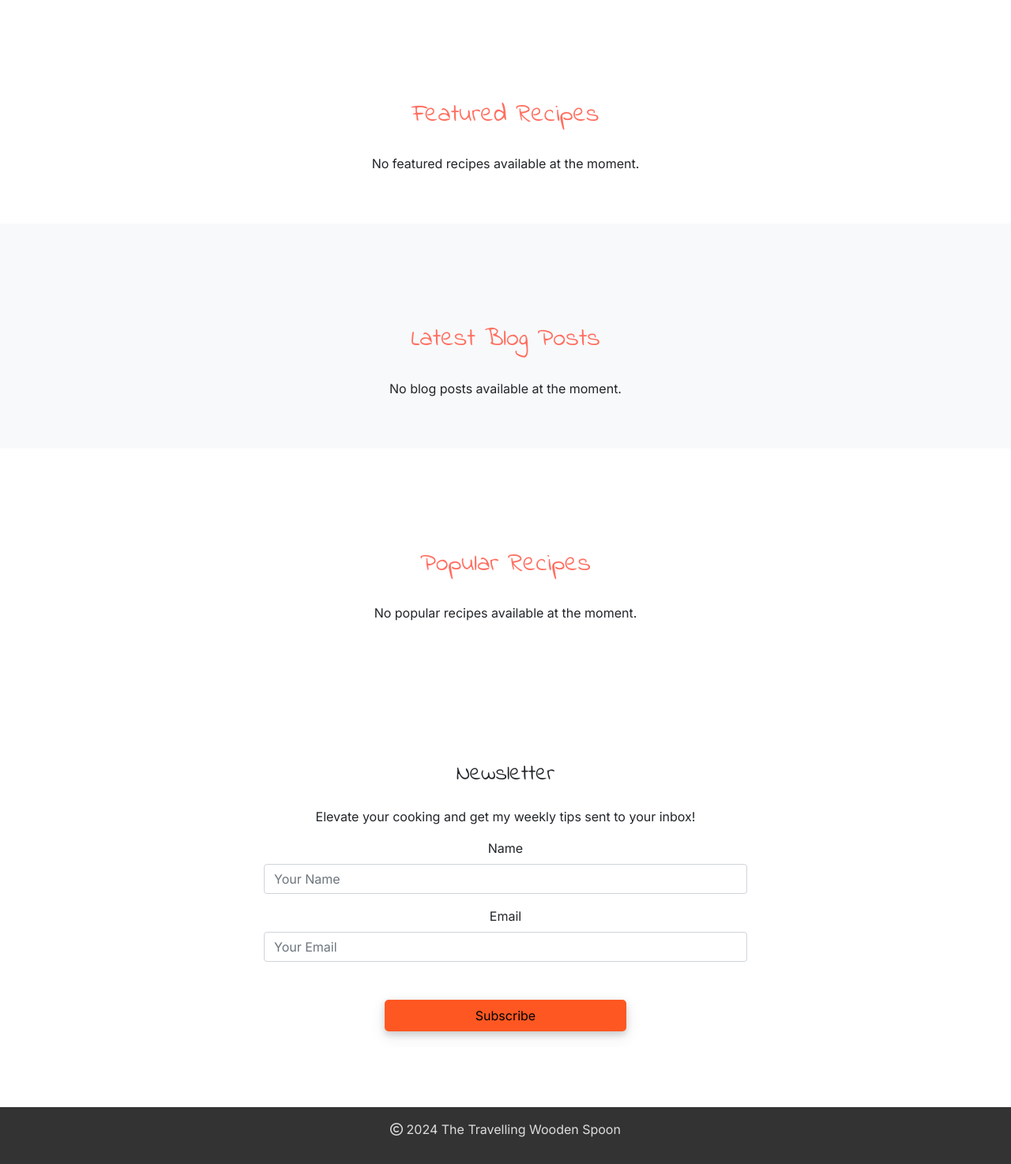
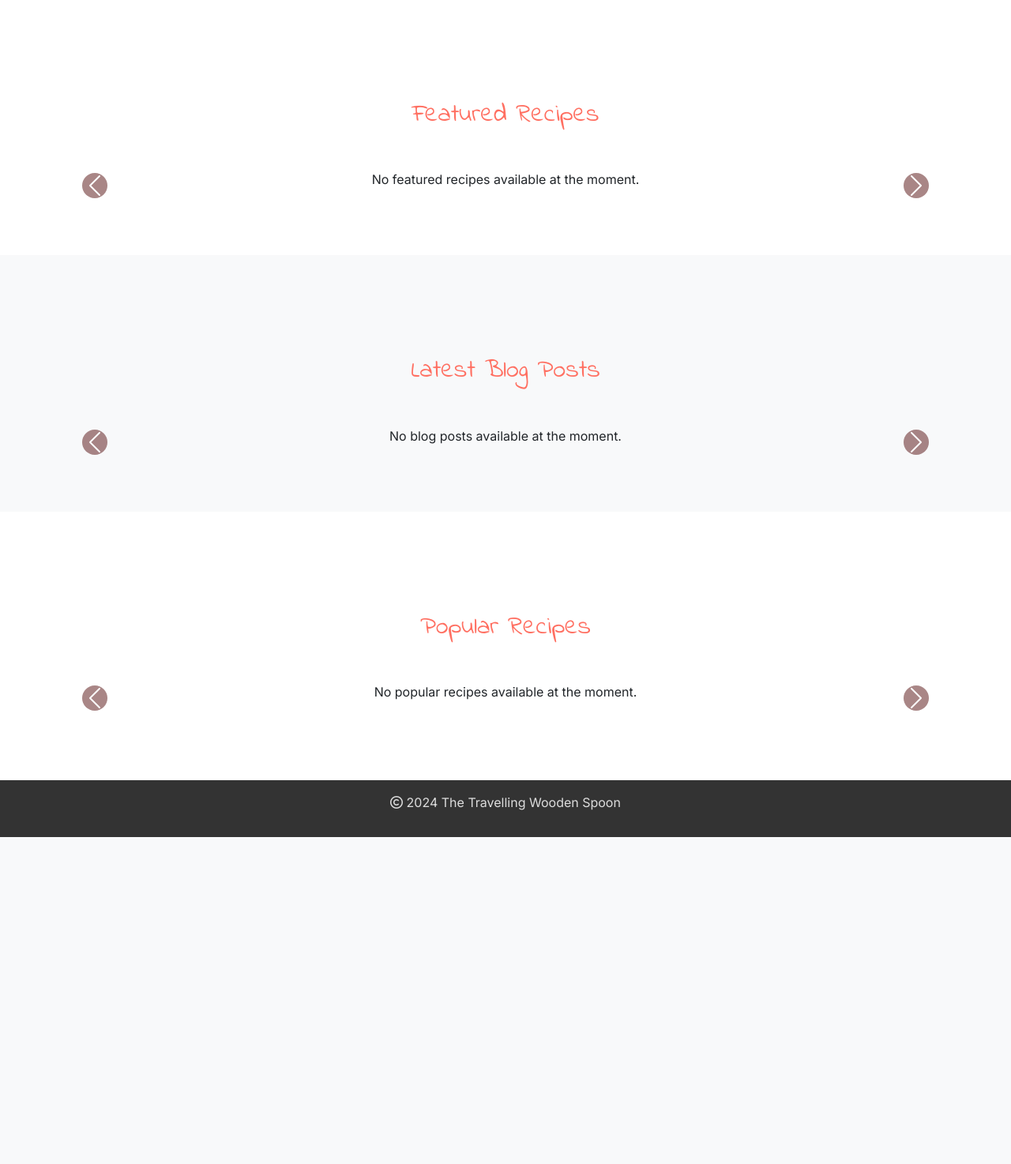
Before and after one commit to merzann/the-travelling-wooden-spoon, a Django app: page / in a window 1280 px wide. Shown: the part 863-2337 px from the top of the page at 79% size. After the commit the page ends 1923 px from the top, so only its background shows below. Run offline with Django 4.2, Linux system fonts and the light colour scheme; data that the repository does not hold is empty; some libraries are stand-ins or nearby versions.

Commit message:
feat: add carousel to each section on index.html

```diff
--- a/blog/templates/blog/index.html
+++ b/blog/templates/blog/index.html
@@ -12,6 +12,10 @@
                 Explore Recipes
             </a>
 
+            <!-- Pagination -->
+            <a href="#feartured-recipes" class="scroll-down" aria-label="scroll to next page">
+                <i class="fa-sharp fa-solid fa-angles-down"></i>
+            </a>
             <!-- Bootstrap Modal -->
             <div class="modal fade" id="categoryModal" tabindex="-1" aria-labelledby="categoryModalLabel"
                 aria-hidden="true">
@@ -37,35 +41,49 @@
                     </div>
                 </div>
             </div>
-
-            <!-- Button to scroll to next page -->
-            <article aria-label="scroll to next page section">
-            <a href="#featured-recipes" class="scroll-down">
-                <i class="fa-sharp fa-solid fa-angles-down"></i>
-            </a>
-            </article>
         </div>
     </section>
 
     <!-- Featured Recipes Section -->
-    <section id="featured-recipes" class="py-5">
+    <!-- Featured Recipes Section -->
+    <section class="py-5">
         <div class="container-fluid">
             <h2 class="section-title text-center">Featured Recipes</h2>
+            <div id="featuredCarousel" class="carousel slide" data-bs-ride="carousel">
+                <div class="carousel-inner">
+                    {% for slide in featured_recipes|slice:":3" %}
+                    <div class="carousel-item {% if forloop.first %}active{% endif %}">
                         <div class="row g-4">
                             {% for feature in featured_recipes %}
-                <div class="col-12 col-md-6 col-xl-4">
+                            <div class="col-12 col-md-6 col-lg-6 col-xl-4">
                                 <div class="card h-100">
-                        <img src="{{ feature.recipe.image.url }}" class="card-img-top" alt="{{ feature.recipe.title }}">
+                                    <img src="{{ feature.recipe.image.url }}" class="card-img-top"
+                                        alt="{{ feature.recipe.title }}">
                                     <div class="card-body">
                                         <h5 class="card-title">{{ feature.recipe.title }}</h5>
                                         <p class="card-text">{{ feature.recipe.excerpt|safe }}</p>
-                            <a href="{% url 'recipe_detail' feature.recipe.id %}" class="btn btn-custom">Read More</a>
+                                        <a href="{% url 'recipe_detail' feature.recipe.id %}"
+                                            class="btn btn-custom">Read More</a>
                                     </div>
+                                </div>
+                            </div>
+                            {% endfor %}
                         </div>
                     </div>
                     {% empty %}
                     <p>No featured recipes available at the moment.</p>
                     {% endfor %}
+                </div>
+                <button class="carousel-control-prev" type="button" data-bs-target="#featuredCarousel"
+                    data-bs-slide="prev">
+                    <span class="carousel-control-prev-icon" aria-hidden="true"></span>
+                    <span class="visually-hidden">Previous</span>
+                </button>
+                <button class="carousel-control-next" type="button" data-bs-target="#featuredCarousel"
+                    data-bs-slide="next">
+                    <span class="carousel-control-next-icon" aria-hidden="true"></span>
+                    <span class="visually-hidden">Next</span>
+                </button>
             </div>
         </div>
     </section>
@@ -74,9 +92,13 @@
     <section class="py-5 bg-light">
         <div class="container-fluid">
             <h2 class="section-title text-center">Latest Blog Posts</h2>
+            <div id="latestBlogCarousel" class="carousel slide" data-bs-ride="carousel">
+                <div class="carousel-inner">
+                    {% for slide in latest_blog_posts|slice:":3" %}
+                    <div class="carousel-item {% if forloop.first %}active{% endif %}">
                         <div class="row g-4">
                             {% for post in latest_blog_posts %}
-                <div class="col-12 col-md-6 col-xl-4">
+                            <div class="col-12 col-md-6 col-lg-6 col-xl-4">
                                 <div class="card h-100">
                                     <img src="{{ post.recipe.image.url }}" class="card-img-top" alt="{{ post.title }}">
                                     <div class="card-body">
@@ -86,56 +108,65 @@
                                     </div>
                                 </div>
                             </div>
+                            {% endfor %}
+                        </div>
+                    </div>
                     {% empty %}
                     <p>No blog posts available at the moment.</p>
                     {% endfor %}
+                </div>
+                <button class="carousel-control-prev" type="button" data-bs-target="#latestBlogCarousel"
+                    data-bs-slide="prev">
+                    <span class="carousel-control-prev-icon" aria-hidden="true"></span>
+                    <span class="visually-hidden">Previous</span>
+                </button>
+                <button class="carousel-control-next" type="button" data-bs-target="#latestBlogCarousel"
+                    data-bs-slide="next">
+                    <span class="carousel-control-next-icon" aria-hidden="true"></span>
+                    <span class="visually-hidden">Next</span>
+                </button>
             </div>
         </div>
     </section>
 
     <!-- Popular Recipes Section -->
-    <section class="py-5">
+    <section id="popular-recipes" class="py-5">
         <div class="container-fluid">
             <h2 class="section-title text-center">Popular Recipes</h2>
+            <div id="popularCarousel" class="carousel slide" data-bs-ride="carousel">
+                <div class="carousel-inner">
+                    {% for recipe in popular_recipes %}
+                    <div class="carousel-item {% if forloop.first %}active{% endif %}">
                         <div class="row g-4">
                             {% for recipe in popular_recipes %}
-                <div class="col-l-6 col-xl-4">
+                            <div class="col-12 col-md-6 col-lg-6 col-xl-4">
                                 <div class="card h-100">
                                     <img src="{{ recipe.image.url }}" class="card-img-top" alt="{{ recipe.title }}">
                                     <div class="card-body">
                                         <h5 class="card-title">{{ recipe.title }}</h5>
                                         <p class="card-text">{{ recipe.excerpt|safe }}</p>
-                            <a href="{% url 'recipe_detail' recipe.id %}" class="btn btn-custom">Read More</a>
+                                        <a href="{% url 'recipe_detail' recipe.id %}" class="btn btn-custom">Read
+                                            More</a>
                                     </div>
+                                </div>
+                            </div>
+                            {% endfor %}
                         </div>
                     </div>
                     {% empty %}
                     <p>No popular recipes available at the moment.</p>
                     {% endfor %}
                 </div>
-        </div>
-    </section>
-    <section>
-        <div class="row justify-content-center mb-5">
-            <div class="col-md-6">
-                <!-- Newsletter sign-up -->
-                <h3 class="text-center mb-4">Newsletter</h3>
-                <p class="text-center">Elevate your cooking and get my weekly tips sent to your inbox!</p>
-                <form method="post">
-                    {% csrf_token %}
-                    <div class="mb-3">
-                        <label for="name" class="form-label">Name</label>
-                        <input type="text" name="name" id="name" class="form-control" placeholder="Your Name" required>
-                    </div>
-                    <div class="mb-3">
-                        <label for="email" class="form-label">Email</label>
-                        <input type="email" name="email" id="email" class="form-control" placeholder="Your Email"
-                            required>
-                    </div>
-                    <div class="d-flex justify-content-center mt-5">
-                        <button type="submit" class="btn btn-custom w-50">Subscribe</button>
-                    </div>
-                </form>
+                <button class="carousel-control-prev" type="button" data-bs-target="#popularCarousel"
+                    data-bs-slide="prev">
+                    <span class="carousel-control-prev-icon" aria-hidden="true"></span>
+                    <span class="visually-hidden">Previous</span>
+                </button>
+                <button class="carousel-control-next" type="button" data-bs-target="#popularCarousel"
+                    data-bs-slide="next">
+                    <span class="carousel-control-next-icon" aria-hidden="true"></span>
+                    <span class="visually-hidden">Next</span>
+                </button>
             </div>
         </div>
     </section>
--- a/static/css/style.css
+++ b/static/css/style.css
@@ -245,7 +245,6 @@ a.scroll-down i {
     padding: 20px 0;
 }
 
-
 /* Recipe_detail page */
 .recipe-detail {
     margin-top: 3.5rem !important;
@@ -263,7 +262,6 @@ textarea#id_body {
     max-height: 400px;
     box-shadow: inset 0px 0px 5px rgba(0, 0, 0, 0.3);
 }
-
 
 
 /* footer */
--- a/static/js/script.js
+++ b/static/js/script.js
@@ -1,4 +1,3 @@
-// function to operate caroussel on category.html
 document.addEventListener('DOMContentLoaded', () => {
     const updateCarouselItems = () => {
         const isLargeScreen = window.matchMedia('(min-width: 992px)').matches;
@@ -7,7 +6,7 @@ document.addEventListener('DOMContentLoaded', () => {
         items.forEach(item => {
             const colDivs = item.querySelectorAll('.custom-recipe-col');
             colDivs.forEach(div => {
-                div.style.flexBasis = isLargeScreen ? '50%' : '100%';
+                div.style.flexBasis = isLargeScreen ? '50%' : '100%'; // Adjust to 50% for large screens
             });
         });
     };
```
Lines whose indentation alone changed are shown as unchanged.
